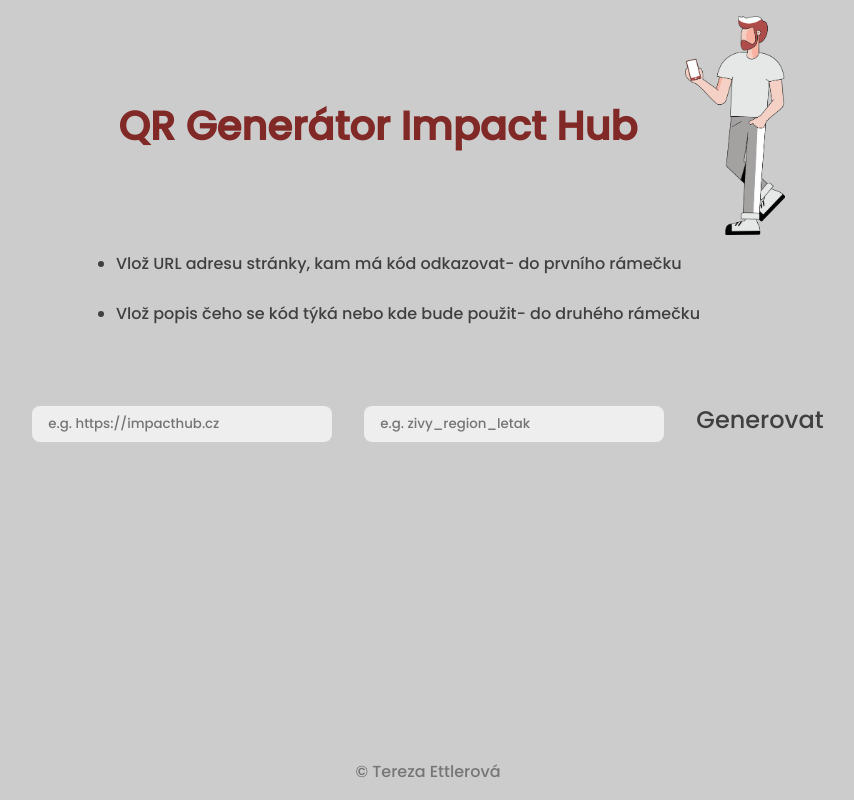
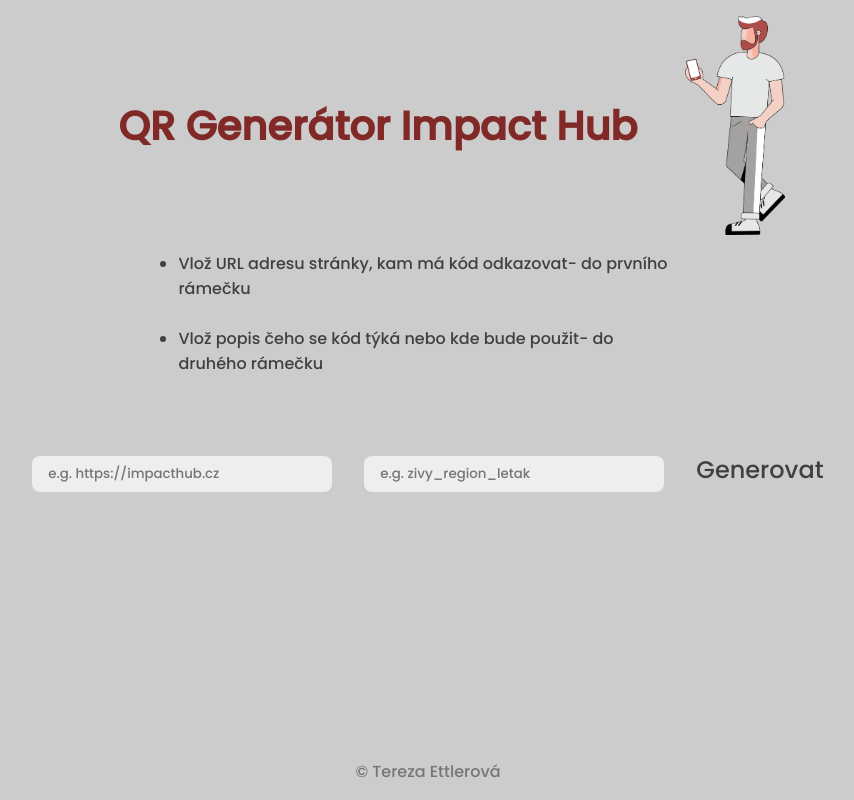
Before and after one commit to EttTer/QR-ImpactHub, a React (Vite) app: page / in a window 1280 px wide. Shown: the whole page, without its empty margins (212-1066 px from the left). Built offline with nearby package versions, Linux system fonts and the light colour scheme.

Commit message:
List width

```diff
--- a/src/index.css
+++ b/src/index.css
@@ -80,7 +80,7 @@
   }
 }
 
-.list{width:50%;
+.list{width:40%;
 margin: 1rem auto;
 text-align: start;
 color:#404040}
```
